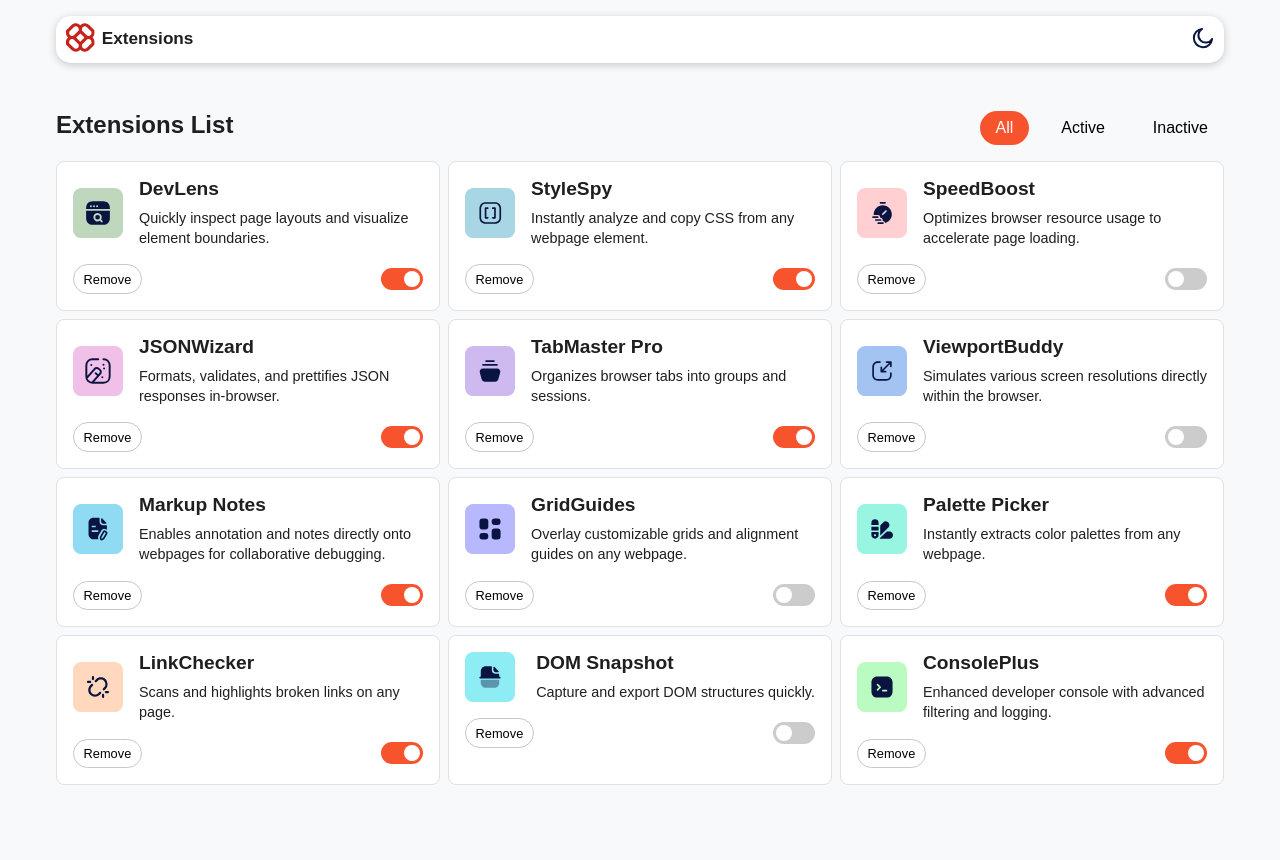
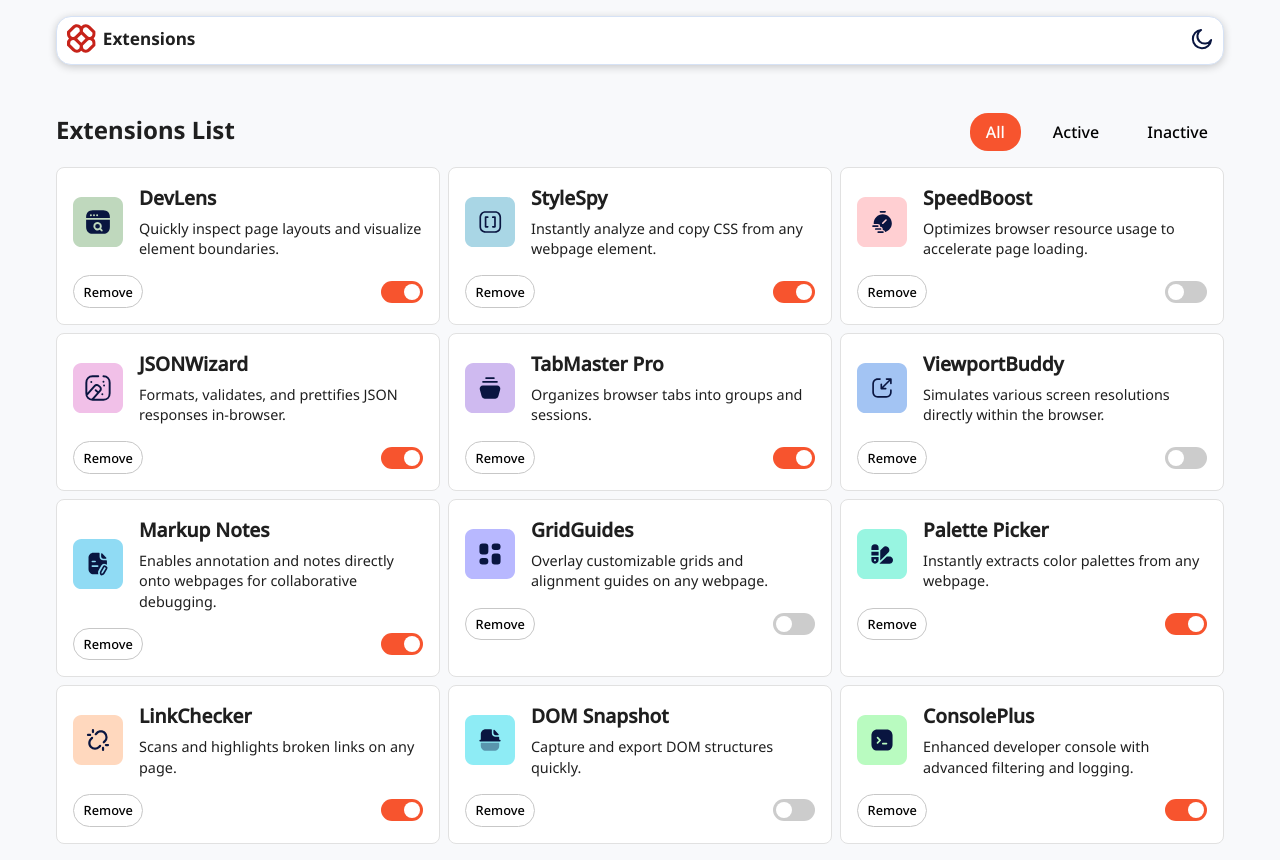
Before and after one commit to niklaus699/browser-extensions-manager-ui-main, a plain HTML site: page index.html in a window 1280 px wide. Before the commit the page ends 801 px from the top, so only its background shows below. Drawn offline with Linux system fonts and the light colour scheme.

Commit message:
added static fonts for proper font styling

```diff
--- a/style.css
+++ b/style.css
@@ -3,6 +3,20 @@
   CSS Variables for light/dark themes
   -------------------------------------------------------------
 */
+@font-face {
+  font-family: NotoSansBold;
+  src: url(./assets/fonts/static/NotoSans-Bold.ttf);
+}
+@font-face {
+  font-family: NotoSansMedium;
+  src: url(./assets/fonts/static/NotoSans-Medium.ttf);
+}
+
+@font-face {
+  font-family: NotoSansRegular;
+  src: url(./assets/fonts/static/NotoSans-Regular.ttf);
+}
+
 :root {
   /* Light Theme Colors */
   --color-bg-light: #f8f9fb;
@@ -34,6 +48,7 @@ body[data-theme="light"] {
 }
 body[data-theme="light"] #extensionHeader {
   background-color: white;
+  border: 1px solid hsl(217, 61%, 90%);
   box-shadow: 0 2px 8px rgba(0, 0, 0, 0.2);
 }
 body[data-theme="light"] .tool-card {
@@ -95,8 +110,9 @@ body[data-theme="dark"] #extensionHeader {
   transition: fill var(--transition-speed);
 }
 .logo-text {
+  font-family: NotoSansBold;
   font-size: 1.5rem;
-  font-weight: bold;
+  /* font-weight: bold; */
   transition: color var(--transition-speed);
 }
 
@@ -151,6 +167,7 @@ body[data-theme="dark"] #extensionHeader {
   padding: 0.5rem 1rem;
   position: relative;
   transition: background-color var(--transition-speed);
+  font-family: NotoSansMedium;
 }
 
 .filter-btn:hover,
@@ -186,6 +203,7 @@ body[data-theme="dark"] .remove-btn.active {
     -------------------------------------------------------------
   */
 .extensions-title {
+  font-family: NotoSansBold;
   font-size: 1.5rem;
   margin-bottom: 1rem;
 }
@@ -227,11 +245,13 @@ body[data-theme="dark"] .remove-btn.active {
 }
 
 .tool-name {
+  font-family: NotoSansMedium;
   font-size: 1.2rem;
   margin-bottom: 0.5rem;
 }
 
 .tool-description {
+  font-family: NotoSansRegular;
   flex-wrap: wrap;
   font-size: 0.9rem;
   margin-bottom: 1rem;
@@ -251,6 +271,7 @@ body[data-theme="dark"] .remove-btn.active {
 
 /* Remove Button */
 .remove-btn {
+  font-family: NotoSansMedium;
   background-color: transparent;
   border: 1px solid hsl(0, 0%, 78%);
   border-radius: 20px;
```
